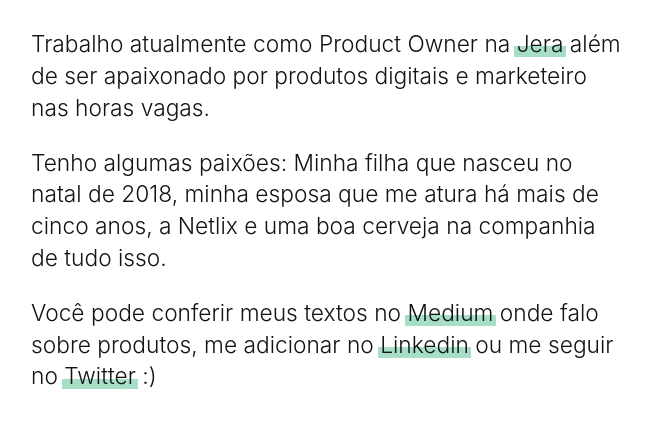
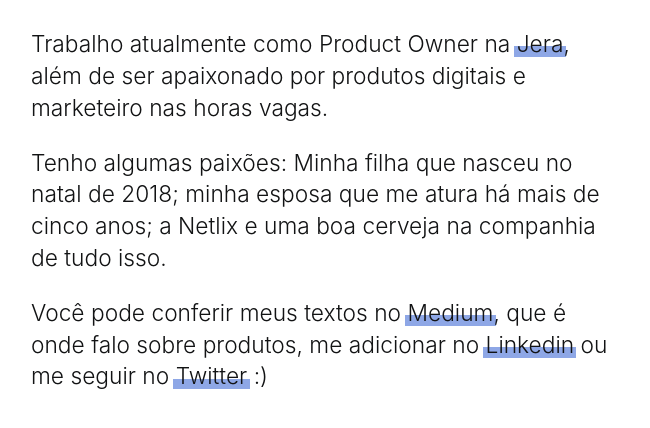
Before and after one commit to oisergiofelix/oisergiofelix.github.io, a plain HTML site: page index.html in a window 1280 px wide. Shown: the part 246-674 px from the top of the page, without its empty margins (105-755 px from the left). Drawn offline with Linux system fonts and the light colour scheme.

Commit message:
Update index.html
change colors and texts.

```diff
--- a/index.html
+++ b/index.html
@@ -37,7 +37,7 @@
         right: -0.1em;
         bottom: 0;
         transition: top 200ms cubic-bezier(0, .8, .13, 1);
-        background-color: rgba(79,192,141,0.5);
+        background-color: #8EA7E6;
         }
         a:hover:after {
         top: 0%;
@@ -50,17 +50,17 @@
     Sou o Sérgio Felix.
     </p>
     <p>
-    Trabalho atualmente como Product Owner na <a href="https://jera.com.br" target="_blank">Jera</a>
+    Trabalho atualmente como Product Owner na <a href="https://jera.com.br" target="_blank">Jera</a>,
     além de ser apaixonado por produtos digitais e marketeiro nas horas vagas.
     </p>
     <p>
-    Tenho algumas paixões: Minha filha que nasceu no natal de 2018,
-    minha esposa que me atura há mais de cinco anos,
+    Tenho algumas paixões: Minha filha que nasceu no natal de 2018;
+    minha esposa que me atura há mais de cinco anos;
     a Netlix e uma boa cerveja na companhia de tudo isso.
     </p>
     <p>
-    Você pode conferir meus textos no <a href="https://medium.com/@oisergiofelix" target="_blank">Medium</a>
-    onde falo sobre produtos, me adicionar no <a href="https://www.linkedin.com/in/osergiofelix" target="_blank">Linkedin</a>
+    Você pode conferir meus textos no <a href="https://medium.com/@oisergiofelix" target="_blank">Medium</a>,
+    que é onde falo sobre produtos, me adicionar no <a href="https://www.linkedin.com/in/osergiofelix" target="_blank">Linkedin</a>
     ou me seguir no <a href="https://twitter.com/oisergiofelix" target="_blank">Twitter</a> :)
     </p>
 </body>
```
